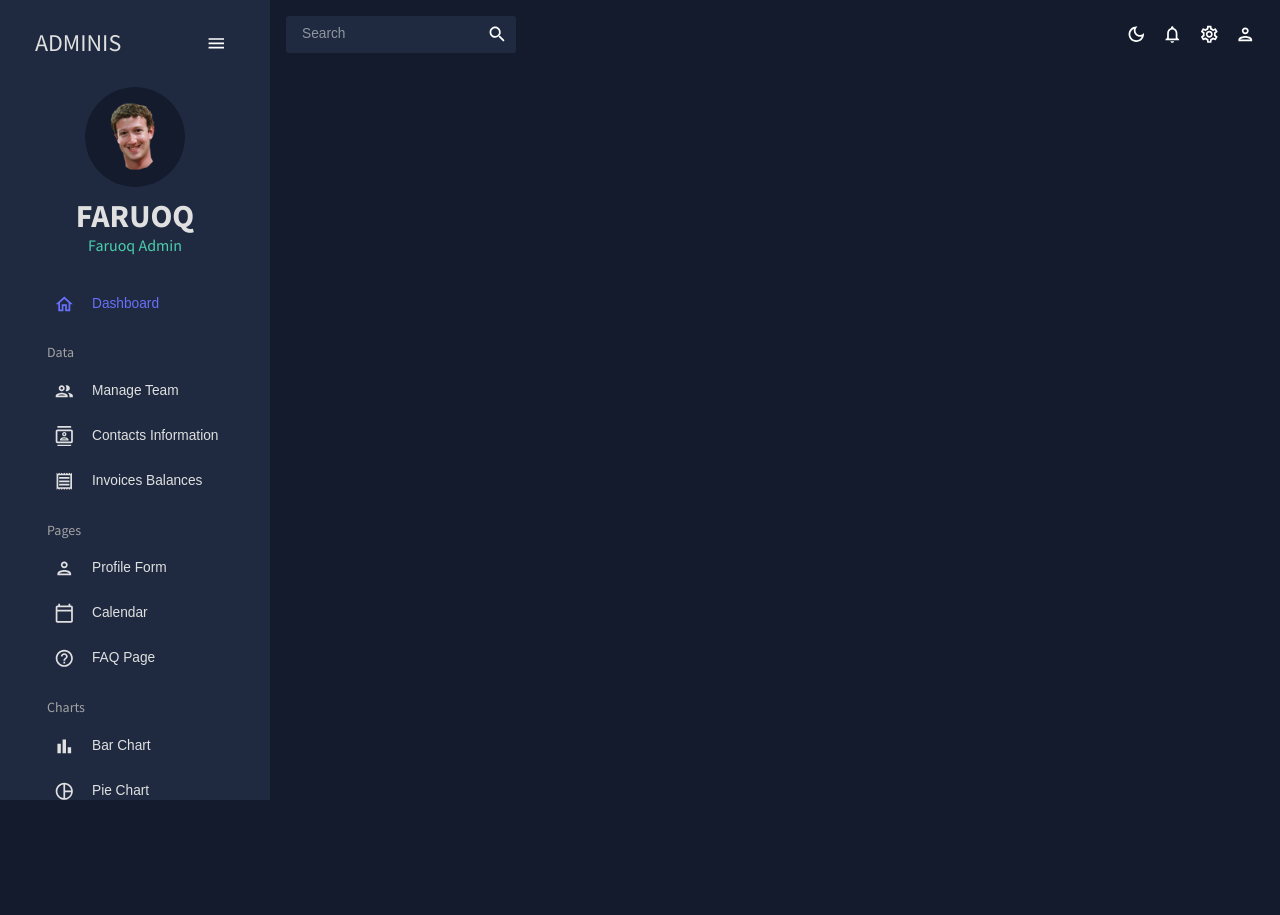
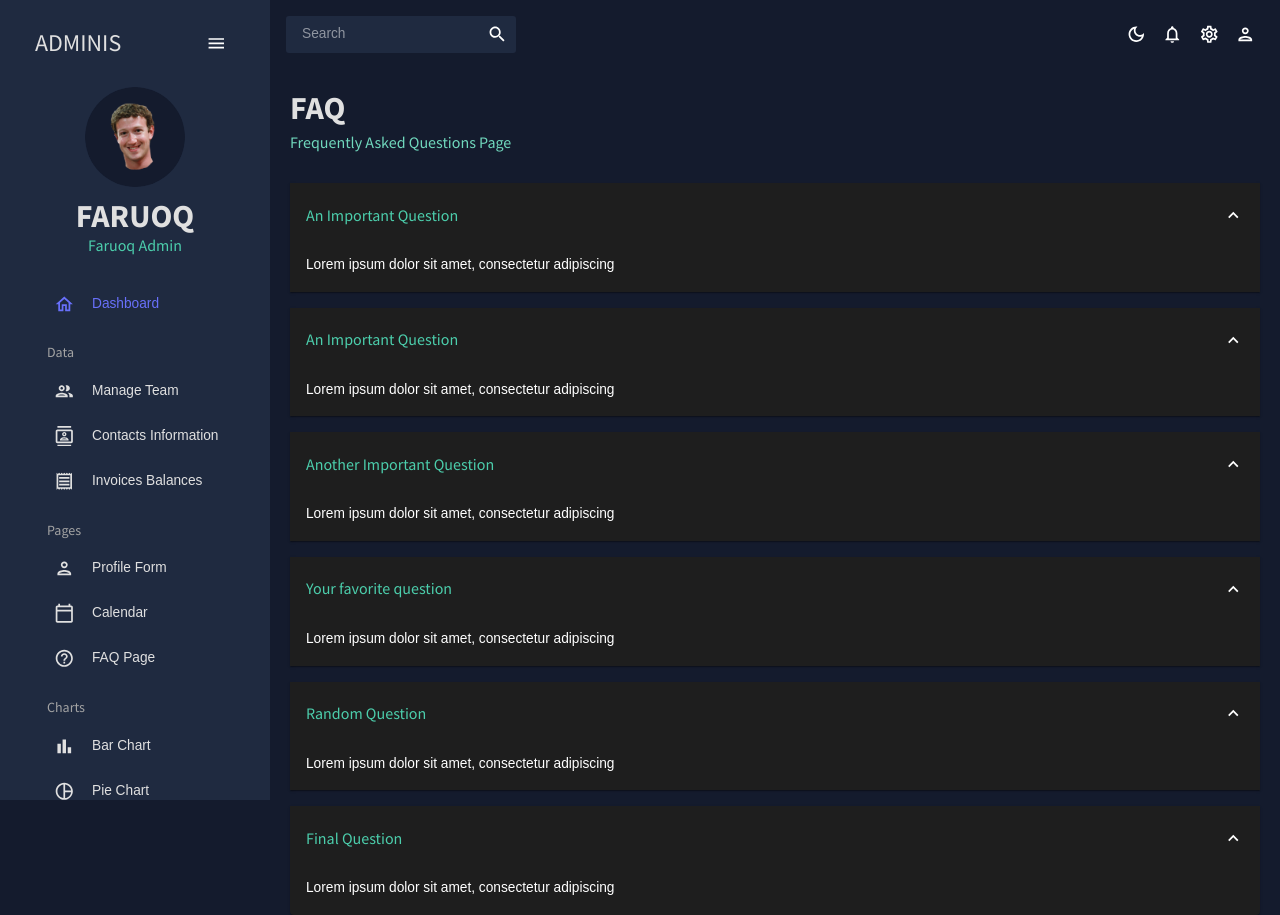
Before and after one commit to siqah/react-admin-dashboard, a React (Create React App) app: page /faq in a window 1280 px wide. Before the commit the page ends 800 px from the top, so only its background shows below. Built offline with nearby package versions, Linux system fonts and the light colour scheme.

Commit message:
faq done

```diff
--- a/src/App.js
+++ b/src/App.js
@@ -15,7 +15,7 @@
 import Form from "./scenes/form";
 // import Line from "./scenes/line";
 // import Pie from "./scenes/pie";
-// import FAQ from "./scenes/faq";
+import FAQ from "./scenes/faq";
 // import Geography from "./scenes/geography";
 import Calendar from "./scenes/calendar";
 
@@ -39,7 +39,7 @@
                 <Route path="/form" element={<Form />} />
                 {/* <Route path="/line" element={<Line />} /> */}
                 {/* <Route path="/pie" element={<Pie />} /> */}
-                {/* <Route path="/faq" element={<FAQ />} /> */}
+                <Route path="/faq" element={<FAQ />} />
                 {/* <Route path="/geography" element={<Geography />} /> */}
                 <Route path="/calendar" element={<Calendar />} />
 
--- /dev/null
+++ b/src/scenes/faq/index.jsx
@@ -0,0 +1,98 @@
+import {Box, useTheme, Typography} from "@mui/material";
+import Header from "../../components/Header";
+import Accordion from "@mui/material/Accordion";
+import AccordionSummary from "@mui/material/AccordionSummary";
+import AccordionDetails from "@mui/material/AccordionDetails";
+import ExpandMoreIcon from "@mui/icons-material/ExpandMore";
+import {tokens} from "../../theme";
+
+const FAQ = () => {
+    const theme = useTheme();
+    const colors = tokens(theme.palette.mode);
+
+    return (
+        <Box m="20px">
+            <Header title="FAQ" subtitle="Frequently Asked Questions Page"/>
+            <Accordion defaultExpanded>
+                <AccordionSummary expandIcon={<ExpandMoreIcon/>}>
+                   <Typography color={colors.greenAccent[500]} variant="h5" >
+                        An Important Question
+                   </Typography>
+                </AccordionSummary>
+                <AccordionDetails>
+                    <Typography>
+                        Lorem ipsum dolor sit amet, consectetur adipiscing
+                    </Typography>
+                </AccordionDetails>
+            </Accordion>
+
+            <Accordion defaultExpanded>
+                <AccordionSummary expandIcon={<ExpandMoreIcon/>}>
+                   <Typography color={colors.greenAccent[500]} variant="h5" >
+                        An Important Question
+                   </Typography>
+                </AccordionSummary>
+                <AccordionDetails>
+                    <Typography>
+                        Lorem ipsum dolor sit amet, consectetur adipiscing
+                    </Typography>
+                </AccordionDetails>
+            </Accordion>
+
+            <Accordion defaultExpanded>
+                <AccordionSummary expandIcon={<ExpandMoreIcon/>}>
+                   <Typography color={colors.greenAccent[500]} variant="h5" >
+                        Another Important Question
+                   </Typography>
+                </AccordionSummary>
+                <AccordionDetails>
+                    <Typography>
+                        Lorem ipsum dolor sit amet, consectetur adipiscing
+                    </Typography>
+                </AccordionDetails>
+            </Accordion>
+
+            <Accordion defaultExpanded>
+                <AccordionSummary expandIcon={<ExpandMoreIcon/>}>
+                   <Typography color={colors.greenAccent[500]} variant="h5" >
+                       Your favorite question
+                   </Typography>
+                </AccordionSummary>
+                <AccordionDetails>
+                    <Typography>
+                        Lorem ipsum dolor sit amet, consectetur adipiscing
+                    </Typography>
+                </AccordionDetails>
+            </Accordion>
+
+            <Accordion defaultExpanded>
+                <AccordionSummary expandIcon={<ExpandMoreIcon/>}>
+                   <Typography color={colors.greenAccent[500]} variant="h5" >
+                        Random  Question
+                   </Typography>
+                </AccordionSummary>
+                <AccordionDetails>
+                    <Typography>
+                        Lorem ipsum dolor sit amet, consectetur adipiscing
+                    </Typography>
+                </AccordionDetails>
+            </Accordion>
+
+            <Accordion defaultExpanded>
+                <AccordionSummary expandIcon={<ExpandMoreIcon/>}>
+                   <Typography color={colors.greenAccent[500]} variant="h5" >
+                        Final Question
+                   </Typography>
+                </AccordionSummary>
+                <AccordionDetails>
+                    <Typography>
+                        Lorem ipsum dolor sit amet, consectetur adipiscing
+                    </Typography>
+                </AccordionDetails>
+            </Accordion>
+
+        </Box>
+    )
+}
+
+export default FAQ;
```
Also changed, not shown: src/scenes/calendar/index.jsx (line endings or trailing spaces).
